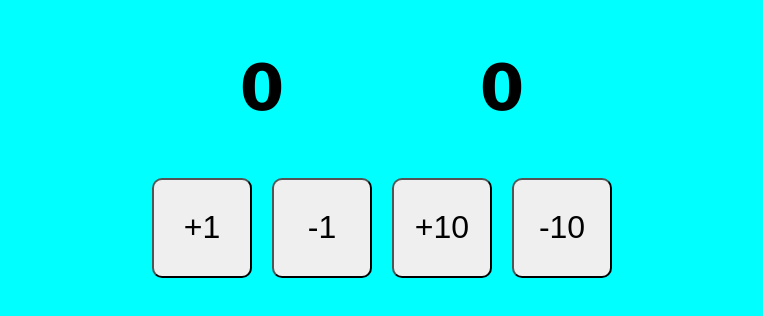
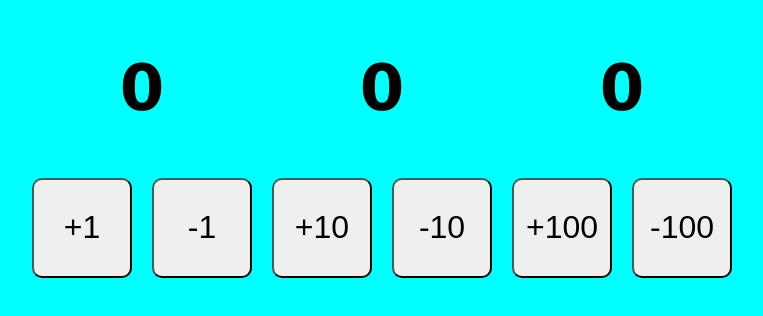
Before and after one commit to Rajkamalkanna/todo-activity-1, a React (Create React App) app: page / in a window 1280 px wide. Shown: the top 316 px of the page, without its empty margins (258-1021 px from the left). Built offline with nearby package versions, Linux system fonts and the light colour scheme.

Commit message:
Update index.js

```diff
--- a/src/index.js
+++ b/src/index.js
@@ -57,6 +57,7 @@ class App extends React.Component {
       <>
         <Counter diff={1} />
         <Counter diff={10} />
+        <Counter diff={100} />
       </>
     );
   }
```
